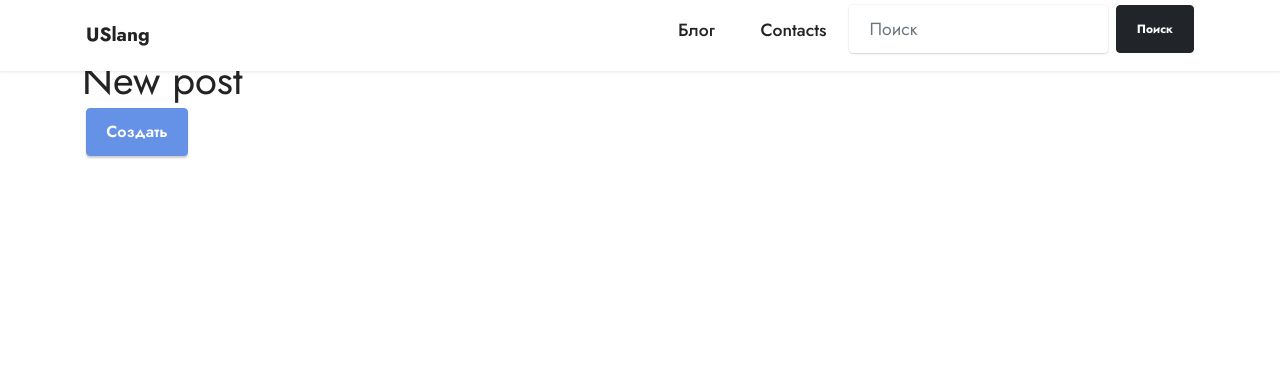
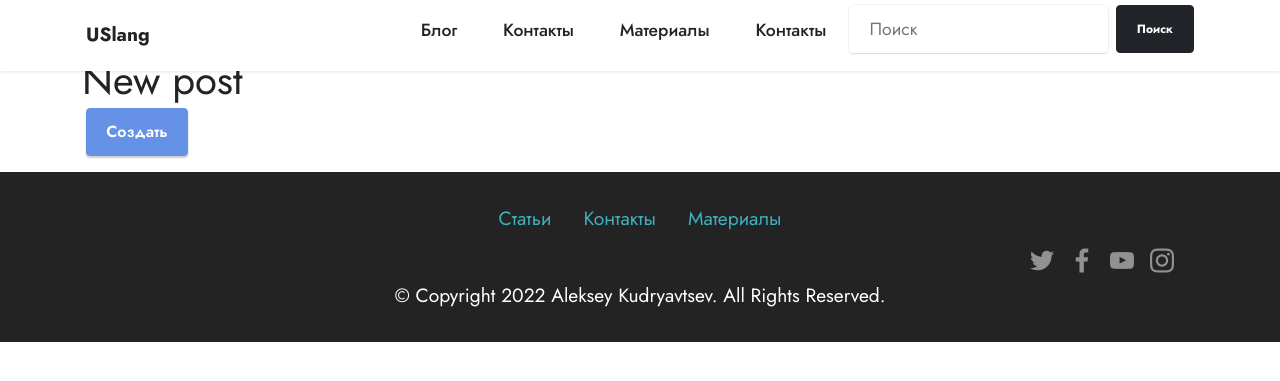
Before and after one commit to Kudryai/NataliBlog, a Python web app: template app/posts/templates/posts/create_post.html in a window 1280 px wide. Shown: the top 381 px of the page. Run offline with Jinja, Linux system fonts and the light colour scheme; the template is opened without the code that fills it, so the values that code supplies are empty; some libraries are stand-ins or nearby versions.

Commit message:
go ignor

```diff
--- a/app/templates/base.html
+++ b/app/templates/base.html
@@ -51,7 +51,11 @@
             <div class="collapse navbar-collapse" id="navbarSupportedContent">
                 <ul class="navbar-nav nav-dropdown nav-right" data-app-modern-menu="true"><li class="nav-item"><a class="nav-link link text-black display-4" href="{{url_for('posts.index')}}">
                             Блог</a></li>
-                    <li class="nav-item"><a class="nav-link link text-black display-4" href="#">Contacts</a>
+                    <li class="nav-item"><a class="nav-link link text-black display-4" href="#">Контакты</a>
+                    </li>
+                    <li class="nav-item"><a class="nav-link link text-black display-4" href="#">Материалы</a>
+                    </li>
+                    <li class="nav-item"><a class="nav-link link text-black display-4" href="#">Контакты</a>
                     </li>
                     <form class="d-flex" role="search" method="GET">
 
@@ -98,6 +102,67 @@
         {% block content_index %}
 
         {% endblock %}
+        <section data-bs-version="5.1" class="footer3 cid-s48P1Icc8J" once="footers" id="footer3-i">
+
+
+
+
+
+            <div class="container">
+                <div class="media-container-row align-center mbr-white">
+                    <div class="row row-links">
+                        <ul class="foot-menu">
+
+
+
+
+
+                            <li class="foot-menu-item mbr-fonts-style display-7"><a href="{{url_for('posts.index')}}"
+                                    class="text-success">Статьи</a></li>
+                            <li class="foot-menu-item mbr-fonts-style display-7"><a href="#"
+                                    class="text-success">Контакты</a></li>
+                            <li class="foot-menu-item mbr-fonts-style display-7"><a href="#"
+                                    class="text-success">Материалы</a></li>
+                        </ul>
+                    </div>
+                    <div class="row social-row">
+                        <div class="social-list align-right pb-2">
+
+
+
+
+
+
+                            <div class="soc-item">
+                                <a href="https://twitter.com/mobirise" target="_blank">
+                                    <span class="socicon-twitter socicon mbr-iconfont mbr-iconfont-social"></span>
+                                </a>
+                            </div>
+                            <div class="soc-item">
+                                <a href="https://www.facebook.com/pages/Mobirise/1616226671953247" target="_blank">
+                                    <span class="socicon-facebook socicon mbr-iconfont mbr-iconfont-social"></span>
+                                </a>
+                            </div>
+                            <div class="soc-item">
+                                <a href="https://www.youtube.com/c/mobirise" target="_blank">
+                                    <span class="socicon-youtube socicon mbr-iconfont mbr-iconfont-social"></span>
+                                </a>
+                            </div>
+                            <div class="soc-item">
+                                <a href="https://instagram.com/mobirise" target="_blank">
+                                    <span class="mbr-iconfont mbr-iconfont-social socicon-instagram socicon"></span>
+                                </a>
+                            </div>
+                        </div>
+                    </div>
+                    <div class="row row-copirayt">
+                        <p class="mbr-text mb-0 mbr-fonts-style mbr-white align-center display-7">
+                            © Copyright 2022 Aleksey Kudryavtsev. All Rights Reserved.
+                        </p>
+                    </div>
+                </div>
+            </div>
+        </section>
     </section><section><a href="https://mobiri.se"></a><a href="https://mobiri.se"></a></section><script src="static/assets/bootstrap/js/bootstrap.bundle.min.js"></script>  <script src="static/assets/smoothscroll/smooth-scroll.js"></script>  <script src="static/assets/ytplayer/index.js"></script>  <script src="static/assets/dropdown/js/navbar-dropdown.js"></script>  <script src="static/assets/theme/js/script.js"></script>
 </body>
 </html>
```
Also changed, not shown: app/templates/index.html (+0 -60 lines), app/view.py (+17 -1 lines), app/static/image/logo5.png (added), 1 other file.
